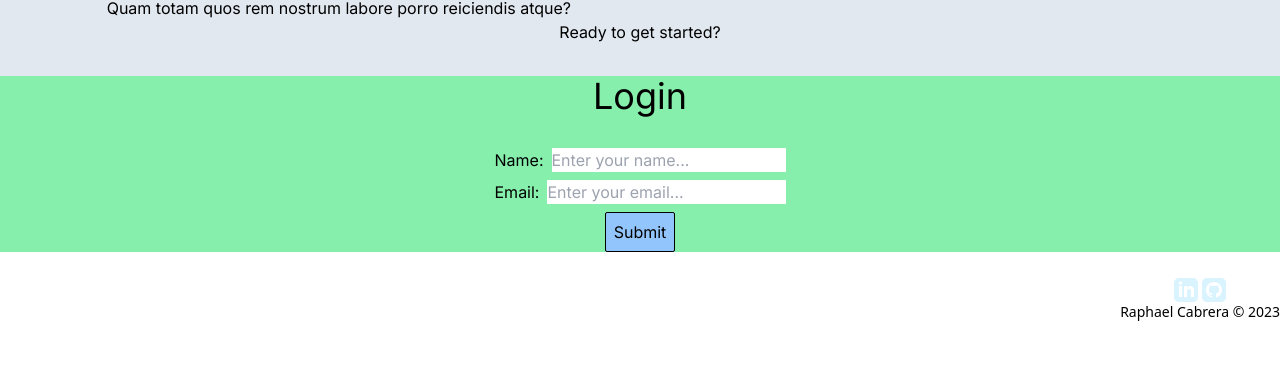
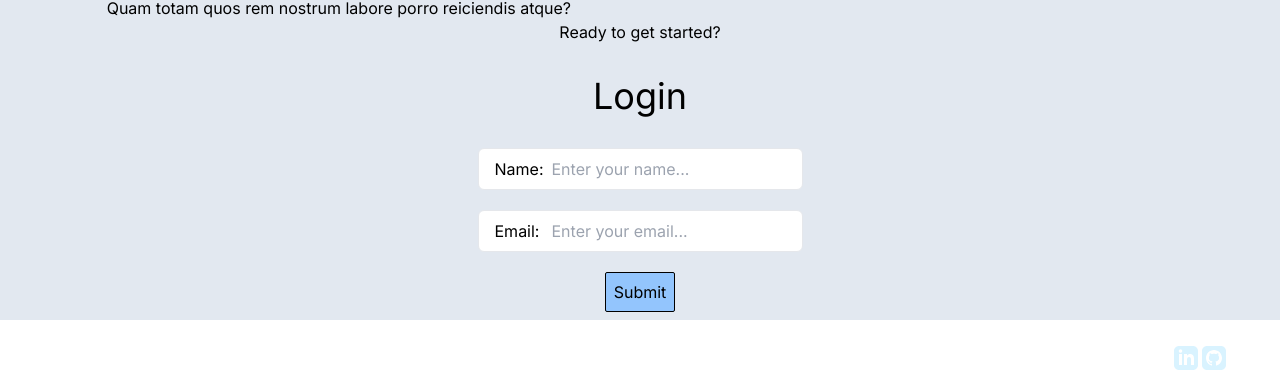
Before and after one commit to rcabre95/dog-finder, a Next.js app: page / in a window 1280 px wide. Shown: the part 1724-2096 px from the top of the page. Before the commit the page ends 2072 px from the top, so only its background shows below. Built offline with nearby package versions, Linux system fonts and the light colour scheme; no server answers.

Commit message:
added and styled error messages

```diff
--- a/components/LoginForm.tsx
+++ b/components/LoginForm.tsx
@@ -13,7 +13,7 @@ export default function LoginForm() {
 
     return (
 
-    <section className={`bg-green-300 w-full h-fit flex flex-col items-center justify-center`}>
+    <section className={`w-full h-fit flex flex-col items-center justify-center`}>
         <h3 className={`text-4xl mb-8`}>Login</h3>
         <form className={`flex flex-col w-fit items-center`}
             onSubmit={handleSubmit(async (data) => {
@@ -28,15 +28,15 @@ export default function LoginForm() {
             } else { alert("Something went wrong with our servers...")}
             })}
         >
-            <div className={`w-full flex bg-green-300`}>
-                <label className={`flex`} htmlFor="name">Name:</label>
-                <input id='name' className={`w-5/6 flex ml-2 mb-2`}
+            <div className={`w-full flex justify-center items-center rounded-md border py-2 px-4 bg-white ${errors.name ? null : "mb-5" }`}>
+                <label className={`mr-2`} htmlFor="name">Name:</label>
+                <input id='name' className={`w-5/6 flex`}
                     {...register("name",
                     {
                         required: "You must enter a name.",
                         minLength: {
                         value: 3,
-                        message: "Your name must be at least 3 characters long. Please use your last name if needed."
+                        message: "Your name must be at least 3 characters long."
                         }
                     }
                     )}
@@ -44,10 +44,13 @@ export default function LoginForm() {
                     placeholder='Enter your name...'
                 />
             </div>
+            <p className={`${errors.name ? "block" : "hidden"} mb-1 text-xs text-red-600`}>
+                    {errors.name ? errors.name.message?.toString() : null}
+            </p>
 
-            <div className={`w-full flex bg-green-300 justify-end`}>
-                <label className={`flex`} htmlFor="email">Email:</label>
-                <input id="email" className={`w-5/6 flex ml-2 mb-2`}
+            <div className={`w-full flex justify-center items-center rounded-md border py-2 px-4 bg-white ${errors.email ? null : "mb-5" }`}>
+                <label className={`mr-3`} htmlFor="email">Email:</label>
+                <input id="email" className={`w-5/6 flex`}
                     {...register("email",
                     {
                         required: "You must enter your email.",
@@ -61,8 +64,11 @@ export default function LoginForm() {
                     placeholder='Enter your email...'
                 />
             </div>
+                <p className={`${errors.email ? "block" : "hidden"} mb-1 text-xs text-red-600`}>
+                    {errors.email ? errors.email.message?.toString() : null}
+                </p>
 
-            <button className={`h-10 w-fit px-2 bg-blue-300 rounded-sm border border-black`} type="submit">{loading ? <Loader /> : "Submit"}</button>
+            <button className={`h-10 w-fit px-2 bg-blue-300 rounded-sm border border-black mb-2`} type="submit">{loading ? <Loader /> : "Submit"}</button>
         </form>
     </section>
     )
```
